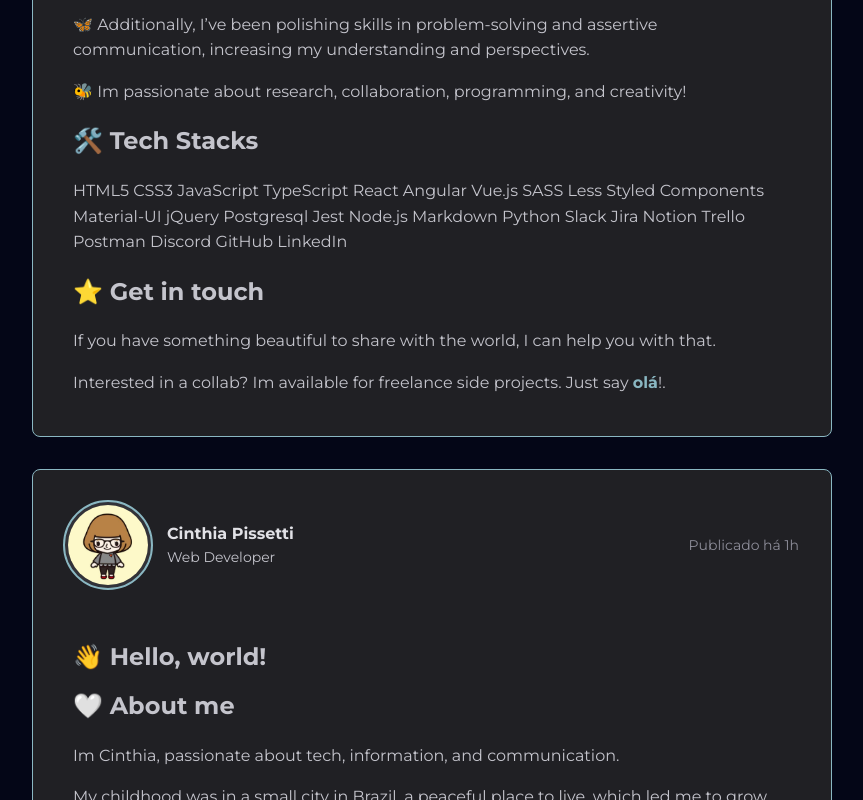
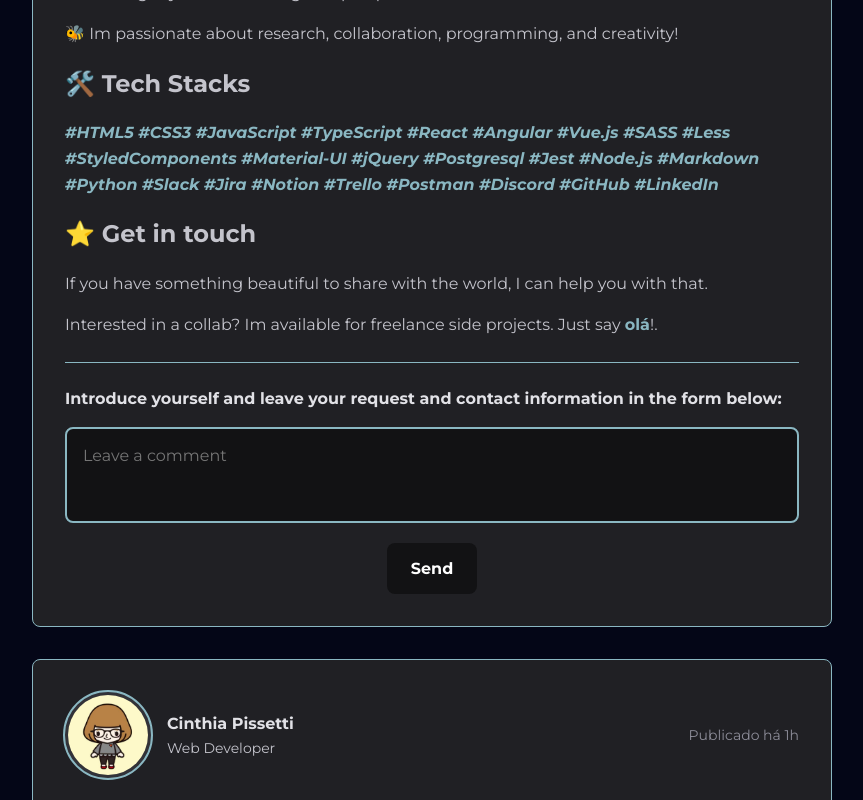
Before and after one commit to CinPi7/React-Fundamentals, a React (Vite) app: page / in a window 1280 px wide. Shown: the part 880-1680 px from the top of the page, without its empty margins (352-1215 px from the left). Built offline with nearby package versions, Linux system fonts and the light colour scheme.

Commit message:
form creation and styles

```diff
--- a/src/components/Post.jsx
+++ b/src/components/Post.jsx
@@ -65,11 +65,13 @@ export function Post() {
           </p>
 
           <h2> 🛠️ Tech Stacks</h2>
-          <p>
-            HTML5 CSS3 JavaScript TypeScript React Angular Vue.js SASS Less
-            Styled Components Material-UI jQuery Postgresql Jest Node.js
-            Markdown Python Slack Jira Notion Trello Postman Discord GitHub
-            LinkedIn
+          <p className={styles.bold}>
+            <em>
+              #HTML5 #CSS3 #JavaScript #TypeScript #React #Angular #Vue.js #SASS
+              #Less #StyledComponents #Material-UI #jQuery #Postgresql #Jest
+              #Node.js #Markdown #Python #Slack #Jira #Notion #Trello #Postman
+              #Discord #GitHub #LinkedIn
+            </em>
           </p>
 
           <h2>⭐ Get in touch</h2>
@@ -83,6 +85,17 @@ export function Post() {
             Just say <a href="#">olá</a>!.
           </p>
         </div>
+
+        <form className={styles.commentForm}>
+          <strong>
+            Introduce yourself and leave your request and contact information in
+            the form below:
+          </strong>
+          <textarea placeholder="Leave a comment" />
+          <div className={styles.sendButton}>
+            <button type="submit">Send</button>
+          </div>
+        </form>
       </article>
     </div>
   );
--- a/src/components/Post.module.css
+++ b/src/components/Post.module.css
@@ -14,7 +14,6 @@
   line-height: 1.6rem;
   color: var(--gray-300);
   margin-top: 1.5rem;
-  padding: 0.5rem;
 }
 
 .content h1,
@@ -34,6 +33,11 @@ h2 {
 
 .content a:hover {
   color: var(--yellow-200);
+}
+
+.content .bold {
+  font-weight: bold;
+  color: var(--blue-200);
 }
 
 .header {
@@ -74,3 +78,49 @@ h2 {
   border: 3px solid var(--gray-600);
   outline: 2px solid var(--blue-200);
 }
+
+.commentForm {
+  width: 100%;
+  margin-top: 1.5rem;
+  padding-top: 1.5rem;
+  border-top: 1px solid var(--blue-200);
+}
+
+.commentForm > strong {
+  line-height: 1.5;
+  color: var(--gray-100);
+}
+
+.commentForm textarea {
+  width: 100%;
+  background: var(--gray-900);
+  border: 2px solid var(--blue-200);
+  border-radius: 8px;
+  resize: none;
+  height: 6rem;
+  padding: 1rem;
+  line-height: 1.4;
+  margin-top: 1rem;
+  color: var(--white);
+}
+
+.commentForm button[type="submit"] {
+  padding: 1rem 1.5rem;
+  margin-top: 1rem;
+  border-radius: 8px;
+  border: 0;
+  background: var(--gray-900);
+  color: var(--white);
+  font-weight: bold;
+  cursor: pointer;
+}
+
+.commentForm button[type="submit"]:hover {
+  background: var(--blue-200);
+}
+
+.commentForm > .sendButton {
+  display: flex;
+  align-items: center;
+  justify-content: center;
+}
--- a/src/global.css
+++ b/src/global.css
@@ -8,6 +8,7 @@
   --gray-800: #202024;
   --gray-900: #121214;
 
+  --blue-100: #98f0f5;
   --blue-200: #8ab7c2;
   --blue-800: #040617;
 
```
